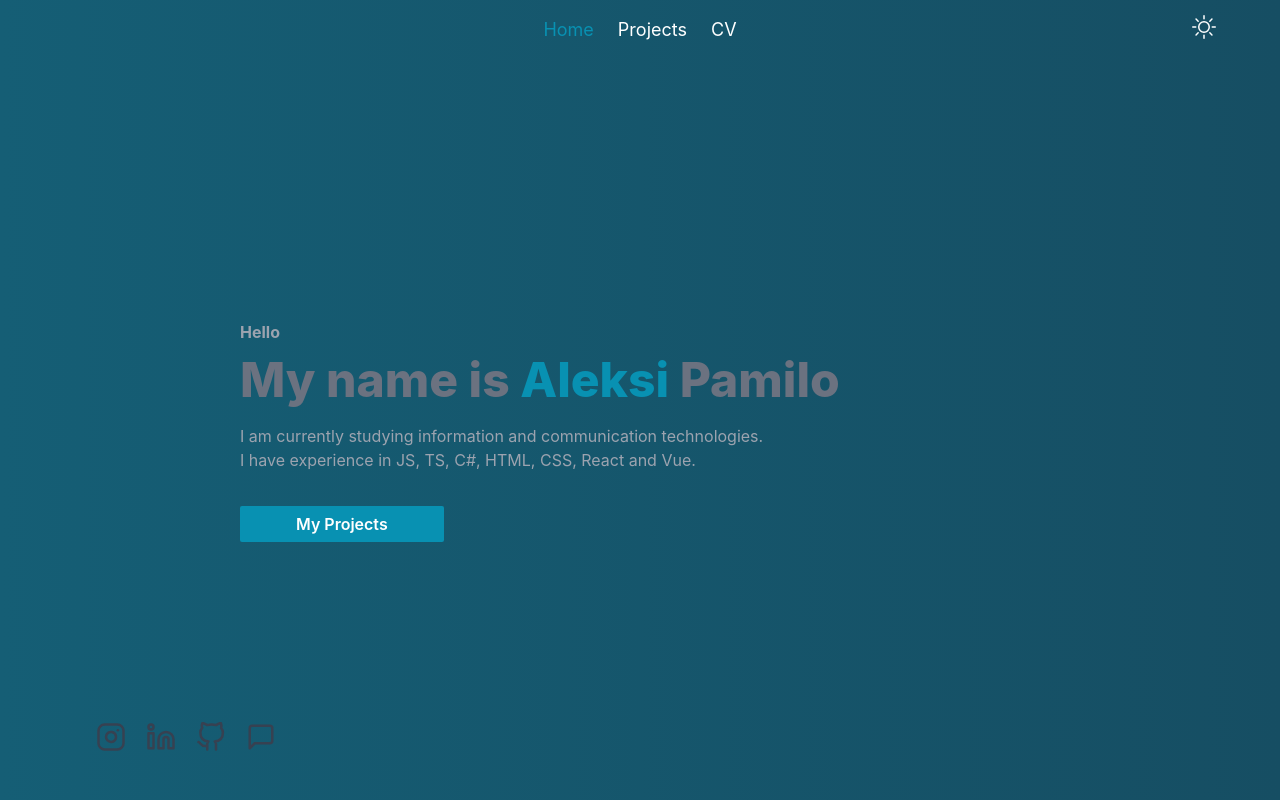
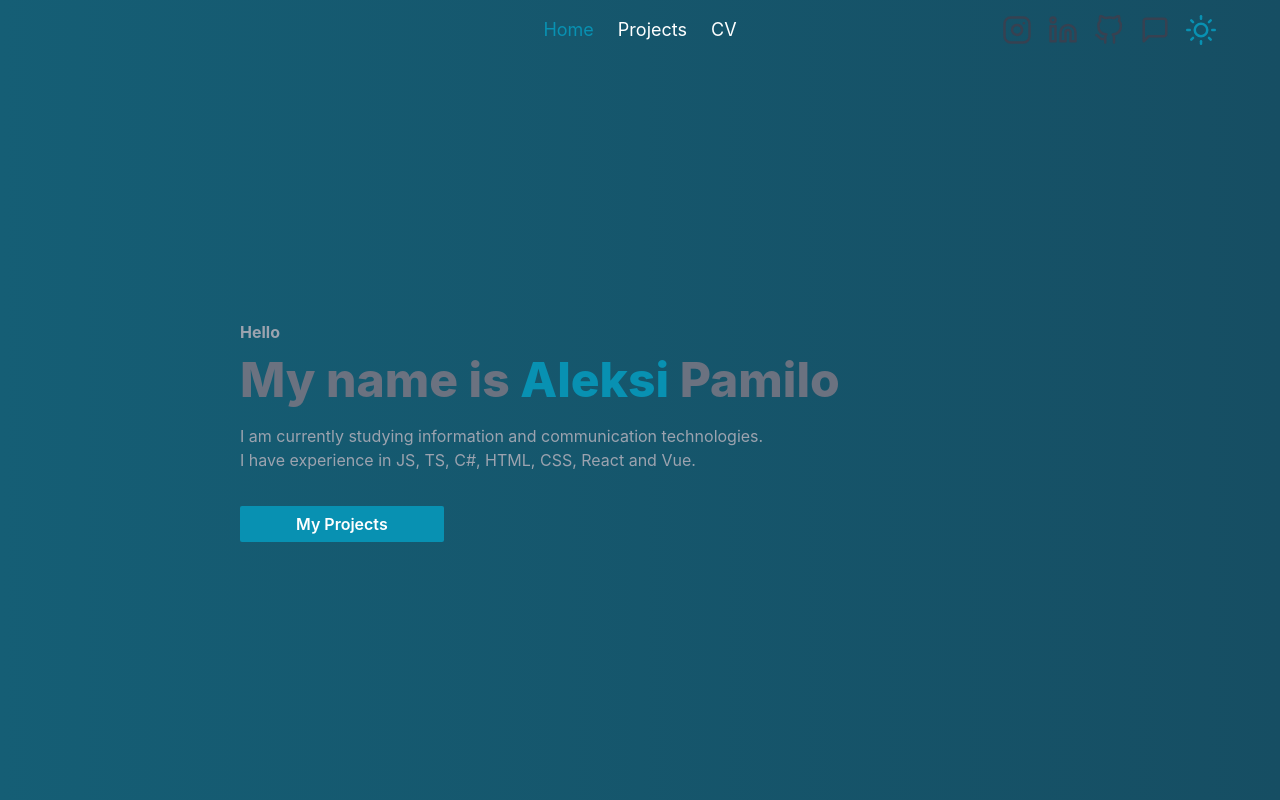
Before and after one commit to AleksiPamilo/Portfolio, a React (Create React App) app: page / in a window 1280 px wide. Built offline with nearby package versions, Linux system fonts and the light colour scheme.

Commit message:
Update styles

```diff
--- a/src/components/Darkmode.tsx
+++ b/src/components/Darkmode.tsx
@@ -1,5 +1,5 @@
 import React from "react";
-import { BsSun, BsMoon } from "react-icons/bs";
+import { FiSun, FiMoon } from "react-icons/fi";
 import { useDarkmode } from "../hooks";
 
 const Darkmode: React.FC = () => {
@@ -15,8 +15,8 @@ const Darkmode: React.FC = () => {
         >
             {
                 isDarkmode
-                    ? <BsSun className={`w-6 h-6 hover:text-cyan-600 ${isDarkmode ? "text-white" : "text-black"}`} />
-                    : <BsMoon className={`w-6 h-6 hover:text-cyan-600 ${isDarkmode ? "text-white" : "text-black"}`} />
+                    ? <FiSun className="text-3xl text-cyan-600 hover:text-cyan-400" />
+                    : <FiMoon className="text-3xl text-cyan-600 hover:text-cyan-400" />
             }
         </button>
     )
--- a/src/components/GithubCard.tsx
+++ b/src/components/GithubCard.tsx
@@ -9,12 +9,12 @@ type GithubCardProps = {
 };
 const GithubCard: React.FC<GithubCardProps> = ({ repo }) => {
     return (
-        <div className="w-[27rem] h-[7rem] relative p-2 border border-cyan-400 hover:shadow-[0_0_10px_2px_#06b6d4] colors">
+        <div className="w-[24.5rem] md:w-[27rem] h-[7rem] relative p-2 rounded-sm border border-cyan-400 hover:shadow-[0_0_10px_2px_#06b6d4] colors group">
             <div className="flex flex-row justify-between items-center">
                 <h1 className="text-xl font-bold">{repo.name}</h1>
                 <span className="flex flex-row items-center gap-2">
                     <span>{repo.stargazers_count}</span>
-                    <FaStar className="w-5 h-5" />
+                    <FaStar className="w-5 h-5 group-hover:text-yellow-500" />
                 </span>
             </div>
             <p className="text-sm break-words max-w-[22rem] max-h-[4rem] overflow-clip">{repo.description}</p>
--- a/src/components/Layouts/Layout.tsx
+++ b/src/components/Layouts/Layout.tsx
@@ -1,17 +1,17 @@
 import React from "react";
 import { Outlet } from "react-router-dom";
 import Navigation from "../Navigation";
-import Footer from "../Footer";
+//import Footer from "../Footer";
 
 const Layout: React.FC = () => {
     return (
         <>
             <Navigation />
-            {
+            {/* {
                 window.location.pathname.includes("management")
                     ? null
                     : <Footer />
-            }
+            } */}
             <Outlet />
         </>
     )
--- a/src/components/Navigation.tsx
+++ b/src/components/Navigation.tsx
@@ -1,11 +1,15 @@
 import React, { useState } from "react";
 import Darkmode from "./Darkmode";
 import { FaBars, FaTimes } from "react-icons/fa";
+import { FiInstagram, FiLinkedin, FiGithub, FiMessageSquare } from "react-icons/fi";
 import { navItems, managementNavItems } from "../common/navItems";
+import { useModal } from "../hooks";
+import Contact from "./modals/Contact";
 
 import "../styles/navigation.css";
 
 const Navigation: React.FC = () => {
+    const { setModalIsOpen: setIsModalOpen, setModalContent } = useModal();
     const [mobileNavVisible, setMobileNavVisible] = useState<boolean>(false);
     const navLinks = window.location.pathname.includes("/management")
         ? managementNavItems
@@ -17,6 +21,12 @@ const Navigation: React.FC = () => {
 
         setMobileNavVisible(!mobileNavVisible);
     };
+
+
+    const openModal = () => {
+        setModalContent(<Contact />);
+        setIsModalOpen(true);
+    }
 
     return (
         <>
@@ -33,7 +43,19 @@ const Navigation: React.FC = () => {
                         </a>)
                     }
                 </div>
-                <div className="absolute right-0 pr-[5%]">
+                <div className="flex gap-4 absolute right-0 pr-[5%]">
+                    <a href="https://www.instagram.com/aleksi.pamilo/" target="_blank" rel="noopener noreferrer" >
+                        <FiInstagram className="text-3xl text-gray-700 hover:text-cyan-600" />
+                    </a>
+                    <a href="https://www.linkedin.com/in/aleksi-pamilo-62aaa5229/" target="_blank" rel="noopener noreferrer">
+                        <FiLinkedin className="text-3xl text-gray-700 hover:text-cyan-600" />
+                    </a>
+                    <a href="https://github.com/AleksiPamilo" target="_blank" rel="noopener noreferrer">
+                        <FiGithub className="text-3xl text-gray-700 hover:text-cyan-600" />
+                    </a>
+                    <button onClick={openModal}>
+                        <FiMessageSquare className="text-3xl text-gray-700 hover:text-cyan-600" />
+                    </button>
                     <Darkmode />
                 </div>
             </div>
@@ -46,8 +68,8 @@ const Navigation: React.FC = () => {
             </div>
 
             {/* Mobile */}
-            <div className="w-full text-center pb-6 select-none mobile-nav absolute rounded-b-lg z-20 hidden md:hidden transition-transform ease-linear">
-                <hr className="w-[90%] m-auto mb-3 border-gray-600" />
+            <div className="w-full text-center pb-6 select-none mobile-nav border-b-2 border-b-cyan-600 drop-shadow-2xl absolute rounded-b-lg z-20 hidden md:hidden transition-transform ease-linear">
+                <hr className="w-[90%] m-auto mb-3 border-gray-700" />
                 <div className="flex flex-col gap-3 items-center">
                     {
                         navLinks.map((x, i) => <a
@@ -58,7 +80,21 @@ const Navigation: React.FC = () => {
                             {x.title}
                         </a>)
                     }
-                    <Darkmode />
+                    <div className="flex flex-row gap-2">
+                        <a href="https://www.instagram.com/aleksi.pamilo/" target="_blank" rel="noopener noreferrer" >
+                            <FiInstagram className="text-3xl text-gray-700 hover:text-cyan-600" />
+                        </a>
+                        <a href="https://www.linkedin.com/in/aleksi-pamilo-62aaa5229/" target="_blank" rel="noopener noreferrer">
+                            <FiLinkedin className="text-3xl text-gray-700 hover:text-cyan-600" />
+                        </a>
+                        <a href="https://github.com/AleksiPamilo" target="_blank" rel="noopener noreferrer">
+                            <FiGithub className="text-3xl text-gray-700 hover:text-cyan-600" />
+                        </a>
+                        <button onClick={openModal}>
+                            <FiMessageSquare className="text-3xl text-gray-700 hover:text-cyan-600" />
+                        </button>
+                        <Darkmode />
+                    </div>
                 </div>
             </div>
         </>
--- a/src/index.css
+++ b/src/index.css
@@ -53,7 +53,7 @@ body.dark {
   --card-link-color: #fff;
   --card-link-hover-color: #c9ccc9;
   --card-bg-color: #11161f;
-  --radio-btn-border-color:#4b5563;
+  --radio-btn-border-color: #3f4752;
 }
 
 body::-webkit-scrollbar { width: 8px; }
--- a/src/sites/Home.tsx
+++ b/src/sites/Home.tsx
@@ -9,7 +9,7 @@ const Home: React.FC = () => {
       <h1 className="text-5xl font-extrabold mt-3 text-gray-500">My name is <span className="text-cyan-600">Aleksi</span> Pamilo</h1>
       <h4 className="mt-5 text-gray-400">I am currently studying information and communication technologies.<br />I have experience in JS, TS, C#, HTML, CSS, React and Vue.</h4>
       <div className="mt-10">
-        <a href="/projects" className="text-white bg-cyan-600 font-semibold py-2 px-14 rounded-sm hover:bg-cyan-700 hover:shadow-[0_0_10px_2px_#06b6d4]">My Projects</a>
+        <a href="/projects" className="text-white bg-cyan-600 font-semibold py-2 px-14 rounded-sm hover:text-cyan-300 hover:bg-cyan-900 hover:shadow-[0_0_15px_3px_#06b6d4] transition ease-in-out duration-300">My Projects</a>
       </div>
     </div>
   )
--- a/src/styles/navigation.css
+++ b/src/styles/navigation.css
@@ -11,9 +11,9 @@
 }
 
 .nav-bg {
-    background-color: var(--nav-bg-color);
+    background-image: linear-gradient(to right, var(--bg-from) 0%, var(--bg-to) 100%);
 }
 
 .mobile-nav {
-    background-color: var(--nav-bg-color);
+    background-image: linear-gradient(to right, var(--bg-from) 0%, var(--bg-to) 100%);
 }
```
